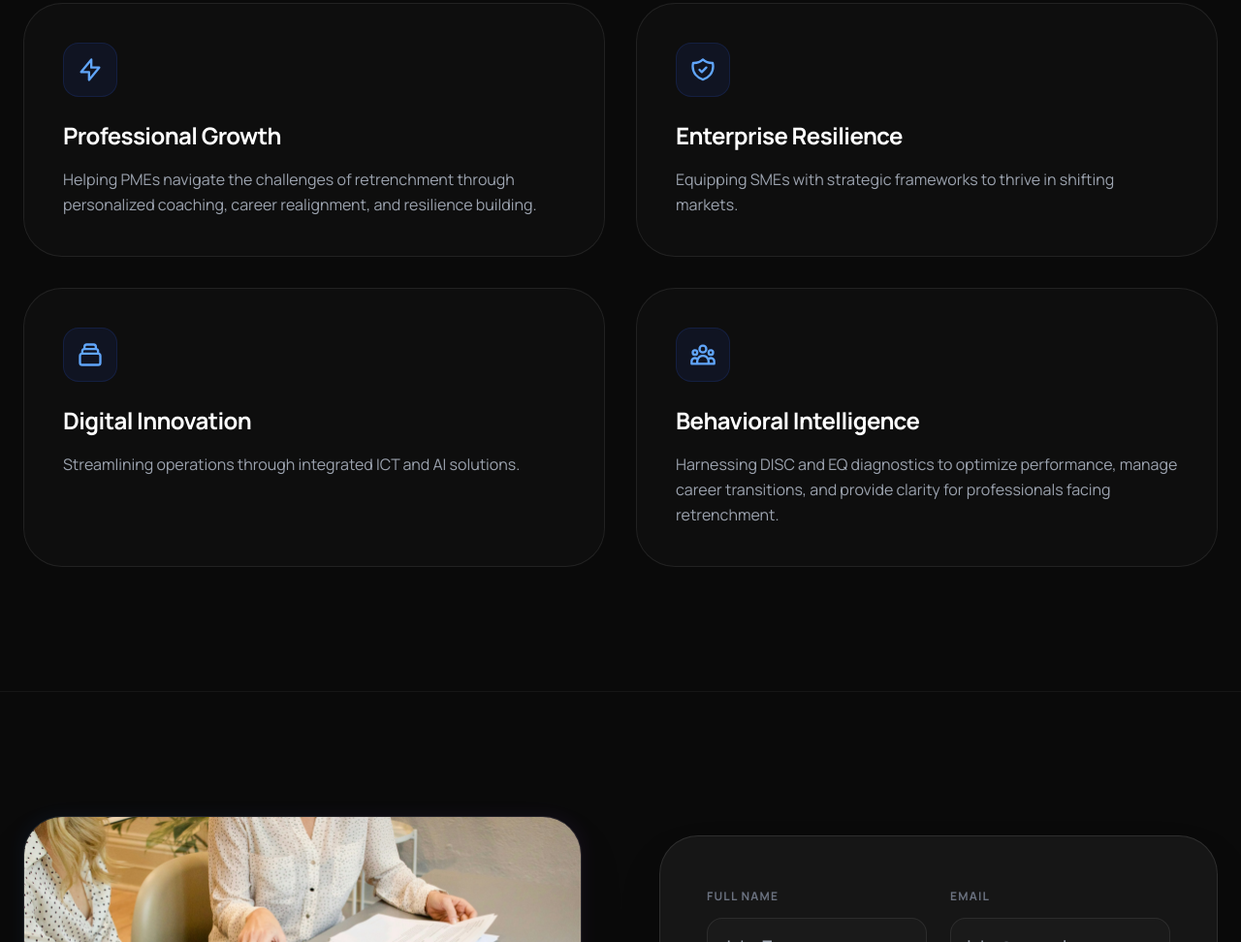
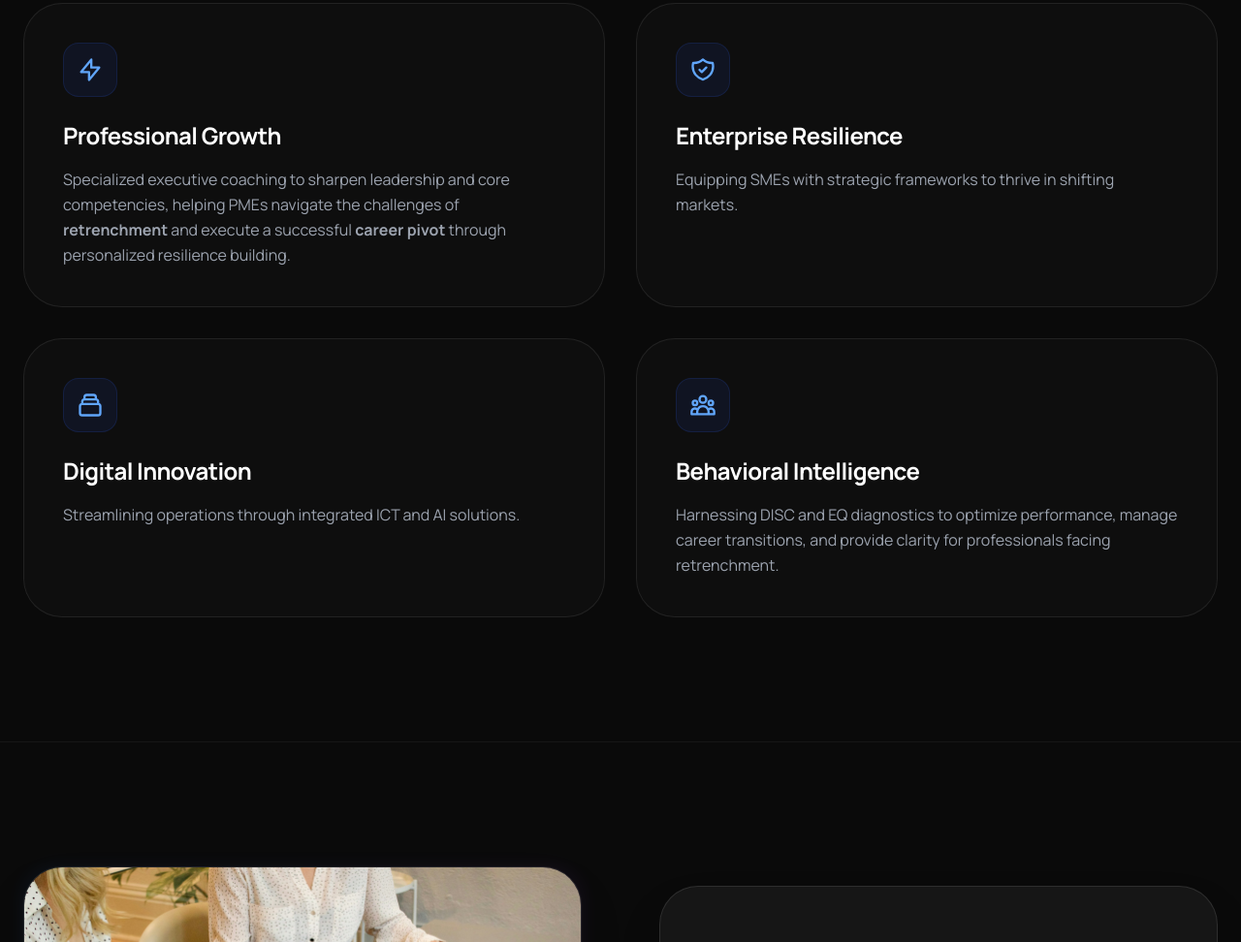
Before and after one commit to tep-sg/talentedge, a plain HTML site: page index.html in a window 1280 px wide. Shown: the part 1573-2545 px from the top of the page at 97% size. Drawn offline with nearby package versions, Linux system fonts and the light colour scheme.

Commit message:
Update index.html

```diff
--- a/index.html
+++ b/index.html
@@ -6,7 +6,7 @@
 
     <!-- Primary SEO -->
     <title>TalentEdge Asia | Building Stronger SMEs & PMEs</title>
-    <meta name="description" content="TalentEdge Asia specializes in executive coaching, corporate leadership training, and SME strategic advisory in Singapore. Learn how to grow an SME, implement AI strategies, and leverage behavioral intelligence like DISC and EQ for sustainable business growth.">
+    <meta name="description" content="TalentEdge Asia specializes in executive coaching, SME strategic advisory, and career pivot support in Singapore. Learn how to grow an SME, implement AI strategies, and leverage behavioral intelligence like DISC and EQ for sustainable business growth to navigate retrenchment and drive sustainable professional growth.">
     <link rel="canonical" href="https://talentedgeasia.com/">
 
     <link rel="icon" href="https://talentedgeasia.com/favicon.png" type="image/png">
@@ -173,7 +173,7 @@
                         <svg class="w-7 h-7" fill="none" stroke="currentColor" viewBox="0 0 24 24"><path stroke-linecap="round" stroke-linejoin="round" stroke-width="2" d="M13 10V3L4 14h7v7l9-11h-7z"></path></svg>
                     </div>
                     <h3 class="text-2xl font-bold mb-4 tracking-tight text-white">Professional Growth</h3>
-                    <p class="text-gray-400 leading-relaxed font-medium group-hover:text-blue-100 transition">Helping PMEs navigate the challenges of retrenchment through personalized coaching, career realignment, and resilience building.</p>
+                    <p class="text-gray-400 leading-relaxed font-medium group-hover:text-blue-100 transition">Specialized executive coaching to sharpen leadership and core competencies, helping PMEs navigate the challenges of <strong>retrenchment</strong> and execute a successful <strong>career pivot</strong> through personalized resilience building.</p>
                 </div>
             </a>
 
```
